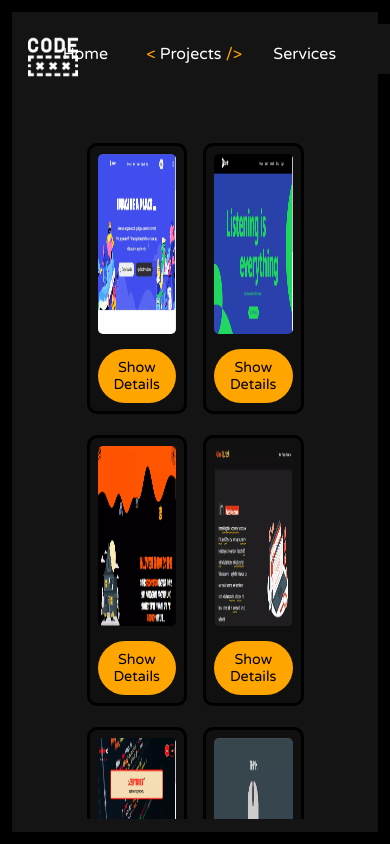
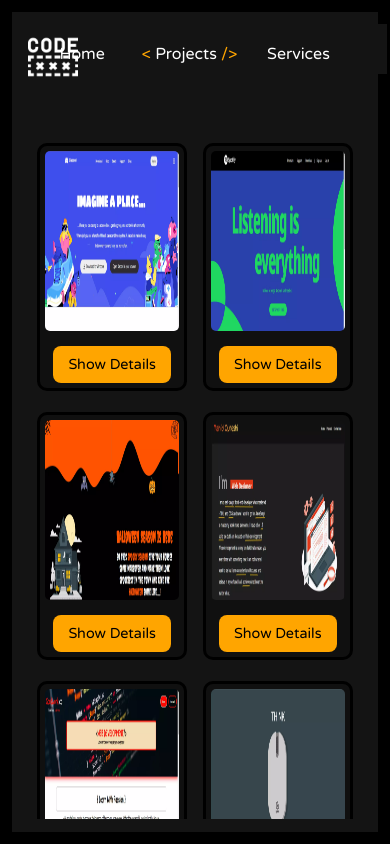
Before and after one commit to Mahad410/mahad410.github.io, a React (Create React App) app: page /projects in a window 390 px wide. Built offline with nearby package versions, Linux system fonts and the light colour scheme.

Commit message:
portfolio

```diff
--- a/src/Components/navbar.css
+++ b/src/Components/navbar.css
@@ -47,3 +47,9 @@ li a:hover .code {
 .active .code {
     visibility: visible;
 }
+
+@media screen and (max-width:1100px) {
+    .navbar {
+        width: 88%;
+    }
+}
--- a/src/Pages/Service.jsx
+++ b/src/Pages/Service.jsx
@@ -57,7 +57,7 @@ function Service(){
                       </i>
                   </div>
                   <div className="sale_text">
-                  <h3><span className="co">&lt;</span> Need a <span className='co'>Mentor</span>? <span className="co">/&gt;</span></h3>
+                  <h3><span className="co">&lt;</span> Need a <span className='co'>Mentor</span> ? <span className="co">/&gt;</span></h3>
                     <p>
                     Can't figure out what to do? Let me pave out a way for you...
                     </p>
--- a/src/Pages/home.css
+++ b/src/Pages/home.css
@@ -40,7 +40,7 @@
 
 .intro {
     width: 45vw;
-    height: 50vh;
+    height: auto;
 }
 
 .intro h1 {
@@ -55,3 +55,23 @@
     text-decoration: 3px underline orange;
     color: #fff;
 }
+
+@media screen and (max-width:1100px) {
+    .main-container {
+        width: 78vw;
+        display: table;
+        top: 15%;
+        bottom: 0;
+        vertical-align: middle;
+    }
+    .intro {
+        width: auto;
+        height: auto;
+    }
+    .intro h1 {
+        font-size: 2.7rem;
+    }
+    .video {
+        display: none;
+    }
+}
--- a/src/Pages/project.css
+++ b/src/Pages/project.css
@@ -16,7 +16,7 @@
     display: inline-block;
     width: 30%;
     margin: 8px;
-    padding: 8px;
+    padding: 5px;
     box-sizing: border-box;
     background-color: #101010;
     border-radius: 10px;
@@ -24,8 +24,8 @@
     overflow: hidden;
 }
 
-.p_container:hover {
-    background-color: #090909;
+.p_container img:hover {
+    opacity: 0.8;
 }
 
 .btn {
@@ -33,7 +33,7 @@
     border: none;
     margin-top: 10px;
     padding: 10px 15px;
-    border-radius: 28px;
+    border-radius: 8px;
     cursor: pointer;
     font-family: 'Varela Round';
     font-display: swap;
@@ -56,4 +56,15 @@
 
 img {
     border-radius: 5px;
+    opacity: 1;
 }
+
+@media screen and (max-width:1100px) {
+    .pro_container {
+        width: 100vw;
+        overflow: scroll;
+    }
+    .p_container {
+        width: 40%;
+    }
+}
--- a/src/Pages/service.css
+++ b/src/Pages/service.css
@@ -40,3 +40,24 @@
     text-decoration: none;
     color: #000;
 }
+
+@media screen and (max-width:1100px) {
+    .pr_container {
+        column-gap: 8px;
+    }
+    .ser_container {
+        display: block;
+        grid-template-columns: 0.25fr 1fr;
+        column-gap: 8px;
+        margin: 5px auto;
+        padding: 8px;
+    }
+    .sale_text h3 {
+        font-size: 0.8rem;
+        line-height: 40px;
+    }
+    .button_container a {
+        text-decoration: none;
+        color: #000;
+    }
+}
```
